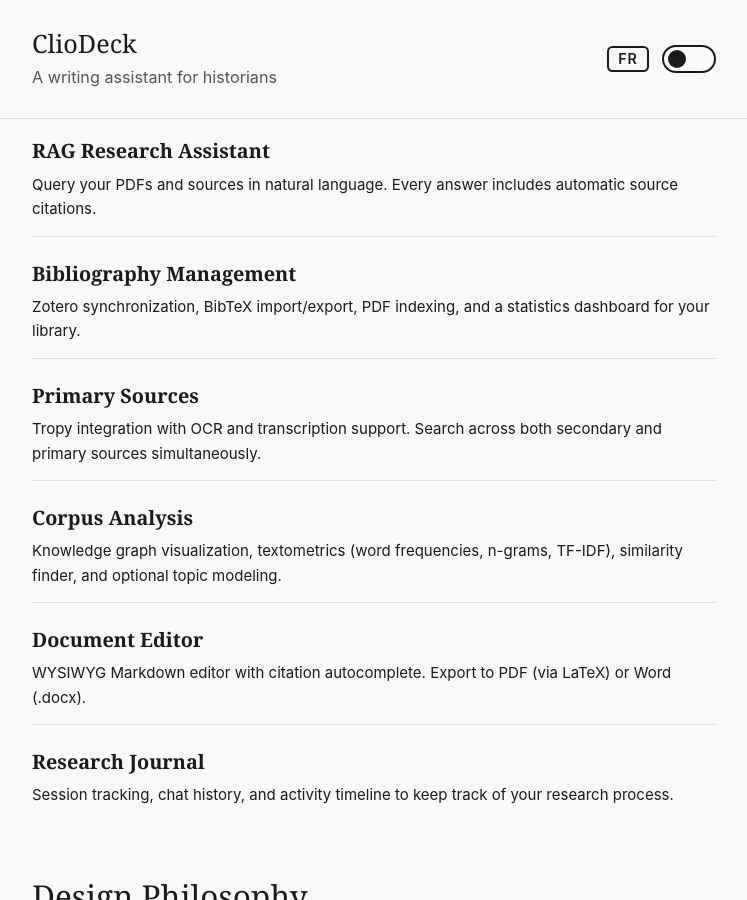
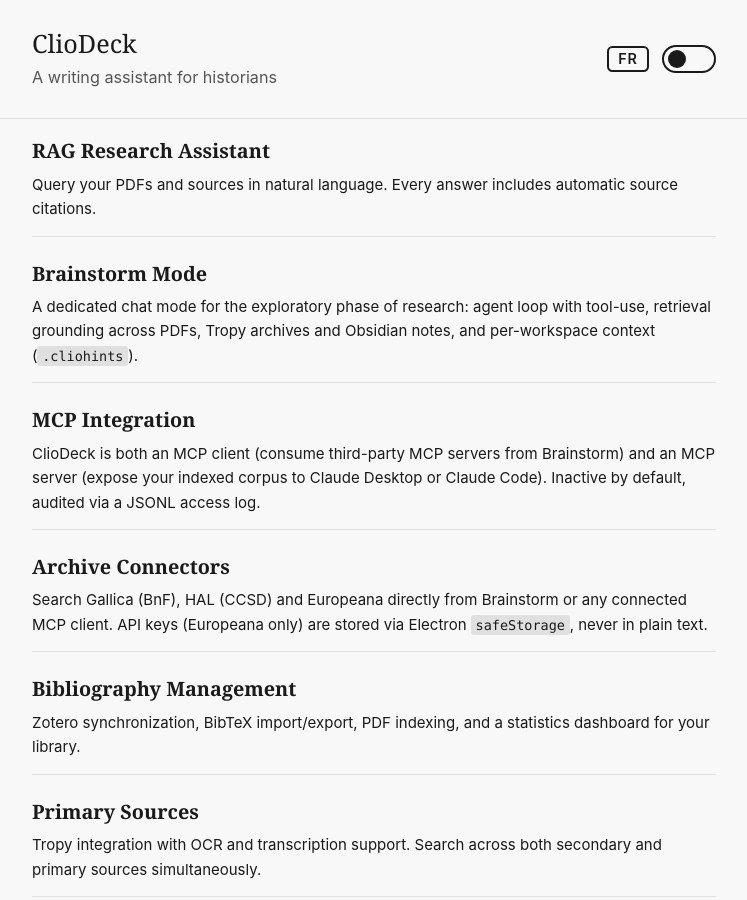
Before and after one commit to cliodeck/cliodeck.github.io, a Jekyll site: the page built from index.md, in a window 1280 px wide and 900 px high, scrolled down 708 px. Shown: the whole window, without its empty margins (266-1013 px from the left). Built offline with Jekyll 4.4.1, drawn with Linux system fonts in a browser that asks for light colours.

Commit message:
docs: add Brainstorm, MCP and Archive Connectors to features list
Three new feature entries in the bilingual features list, sized to
match the existing pattern: Brainstorm Mode (the chat mode that
absorbed ClioBrain), MCP Integration (client + server, journalled via
JSONL), Archive Connectors (Gallica / HAL / Europeana). Reflects the
v1.0.0-rc.2 surface.

Co-Authored-By: Claude Opus 4.7 (1M context) <noreply@anthropic.com>

```diff
--- a/index.md
+++ b/index.md
@@ -31,6 +31,24 @@ ClioDeck est une expérience de [vibe-coding](https://en.wikipedia.org/wiki/Vibe
 <strong><span lang="en">RAG Research Assistant</span><span lang="fr">Assistant de recherche RAG</span></strong>
 <span lang="en">Query your PDFs and sources in natural language. Every answer includes automatic source citations.</span>
 <span lang="fr">Interrogez vos PDF et vos sources en langage naturel. Chaque réponse inclut des citations automatiques des sources.</span>
+</li>
+
+<li>
+<strong><span lang="en">Brainstorm Mode</span><span lang="fr">Mode Brainstorm</span></strong>
+<span lang="en">A dedicated chat mode for the exploratory phase of research: agent loop with tool-use, retrieval grounding across PDFs, Tropy archives and Obsidian notes, and per-workspace context (<code>.cliohints</code>).</span>
+<span lang="fr">Un mode chat dédié à la phase exploratoire de la recherche : boucle agent avec outils, ancrage RAG sur PDF, archives Tropy et notes Obsidian, et contexte par projet (<code>.cliohints</code>).</span>
+</li>
+
+<li>
+<strong><span lang="en">MCP Integration</span><span lang="fr">Intégration MCP</span></strong>
+<span lang="en">ClioDeck is both an MCP client (consume third-party MCP servers from Brainstorm) and an MCP server (expose your indexed corpus to Claude Desktop or Claude Code). Inactive by default, audited via a JSONL access log.</span>
+<span lang="fr">ClioDeck est à la fois client MCP (consomme des serveurs MCP tiers depuis Brainstorm) et serveur MCP (expose votre corpus indexé à Claude Desktop ou Claude Code). Inactif par défaut, journal d'accès JSONL.</span>
+</li>
+
+<li>
+<strong><span lang="en">Archive Connectors</span><span lang="fr">Connecteurs d'archives</span></strong>
+<span lang="en">Search Gallica (BnF), HAL (CCSD) and Europeana directly from Brainstorm or any connected MCP client. API keys (Europeana only) are stored via Electron <code>safeStorage</code>, never in plain text.</span>
+<span lang="fr">Cherchez dans Gallica (BnF), HAL (CCSD) et Europeana directement depuis Brainstorm ou un client MCP connecté. Les clés API (Europeana uniquement) sont stockées via Electron <code>safeStorage</code>, jamais en clair.</span>
 </li>
 
 <li>
```
